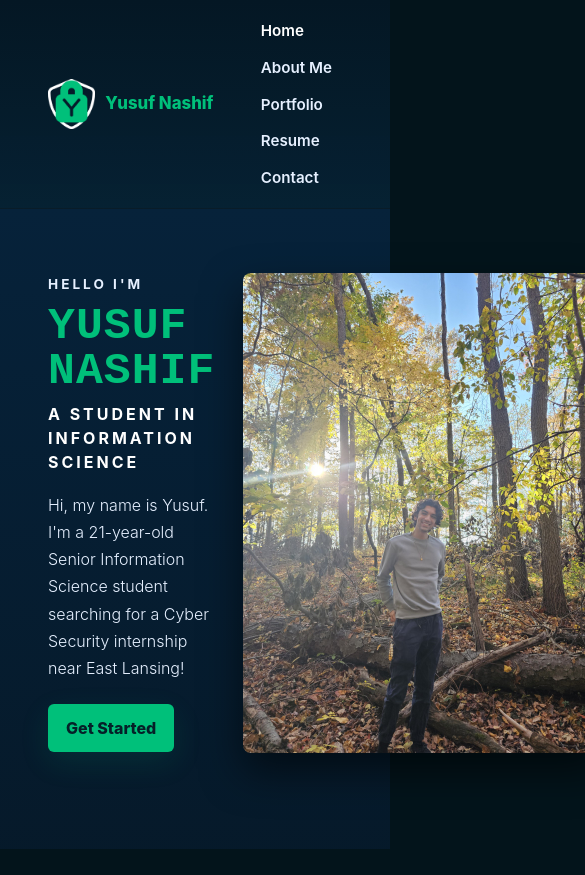
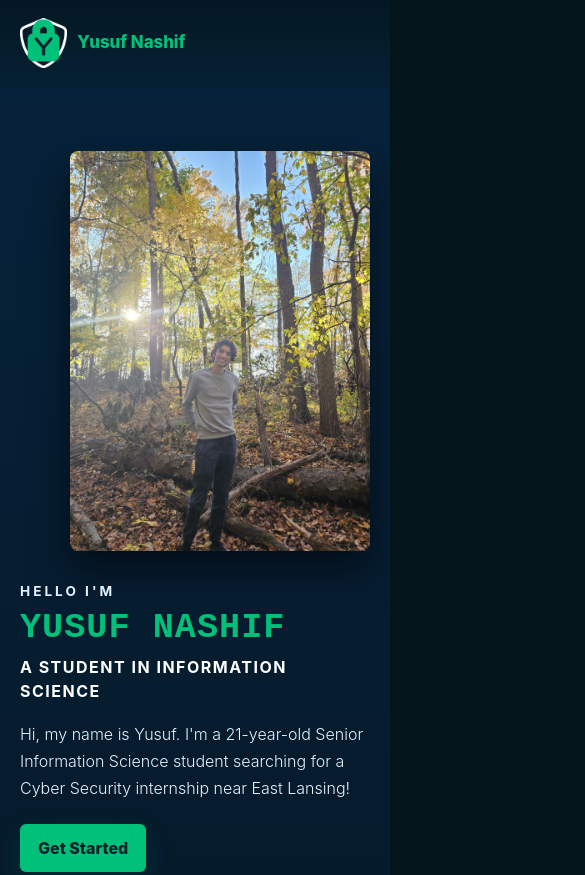
Before and after one commit to YuNash12/Portfolio, a plain HTML site: page index.html in a window 390 px wide. Shown: the top 875 px of the page, 585 px wide, since content can reach past the window. Drawn offline with nearby package versions, Linux system fonts and the light colour scheme.

Commit message:
I just found out I can zoom out on mobile...

```diff
--- a/design.css
+++ b/design.css
@@ -141,19 +141,14 @@ html, body { height: 100%; font-family: Inter, system-ui, -apple-system, "Segoe
 }
 
 @media (max-width:760px){
-  .main-nav ul{
-    display: flex;         /* show nav */
-    flex-direction: column; /* stack vertically */
-    gap: 12px;              /* spacing between links */
-    align-items: flex-start; /* optional, left-align links */
-  }
-
-  .main-nav li {
-    width: 100%;           /* full width for easier tap */
-    text-align: left;      /* optional */
-  }
+  .container{ padding-left:20px; padding-right:20px; }
+  .hero-grid{ grid-template-columns: 1fr; gap:18px; }
+  .hero-right{ order: -1; justify-content:flex-end; margin-bottom:12px; }
+  .portrait{ max-width:300px; }
+  .name{ font-size:2.2rem; }
+  .role{ letter-spacing:1.5px; }
+  .main-nav ul{ display:none; } /* you can add a mobile menu later */
 }
-
 
 /* Respect reduced motion */
 @media (prefers-reduced-motion: reduce){
```
